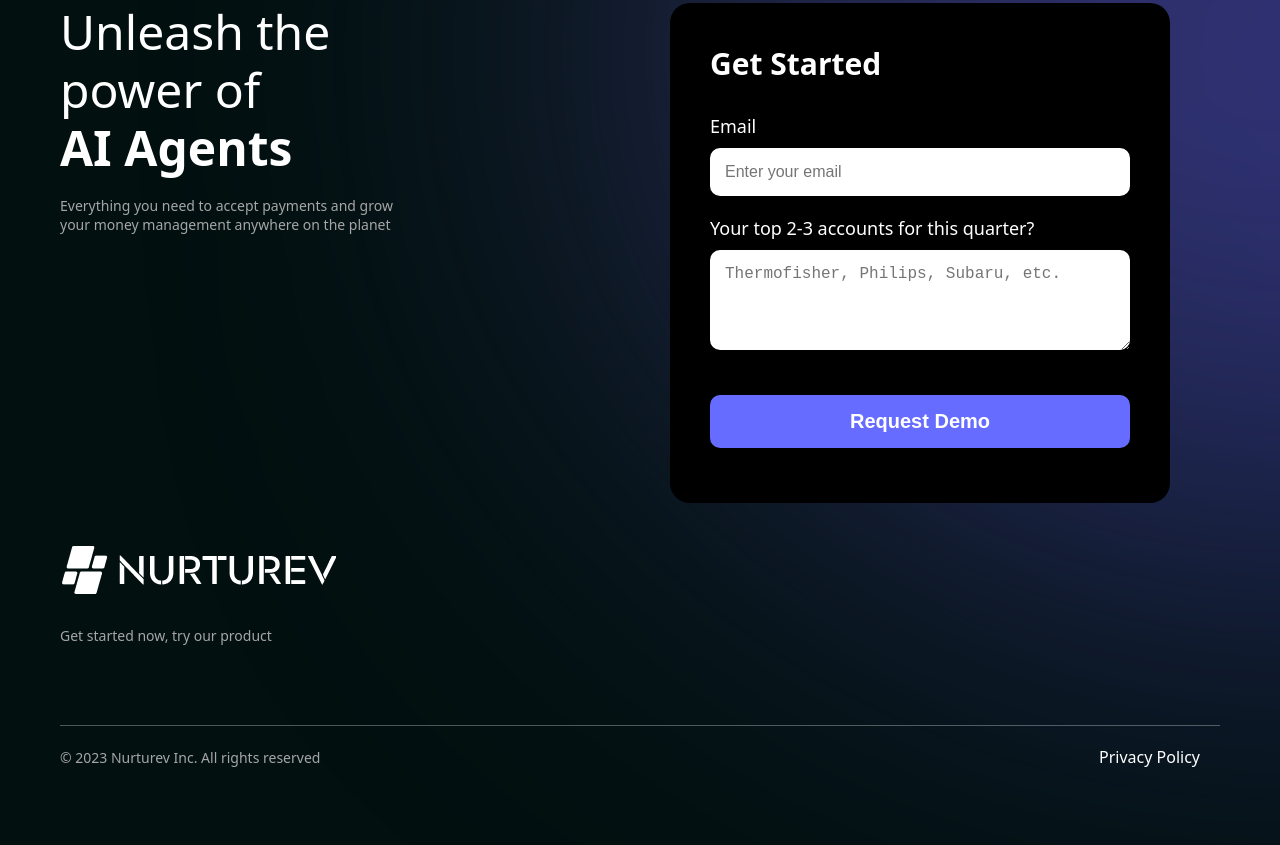
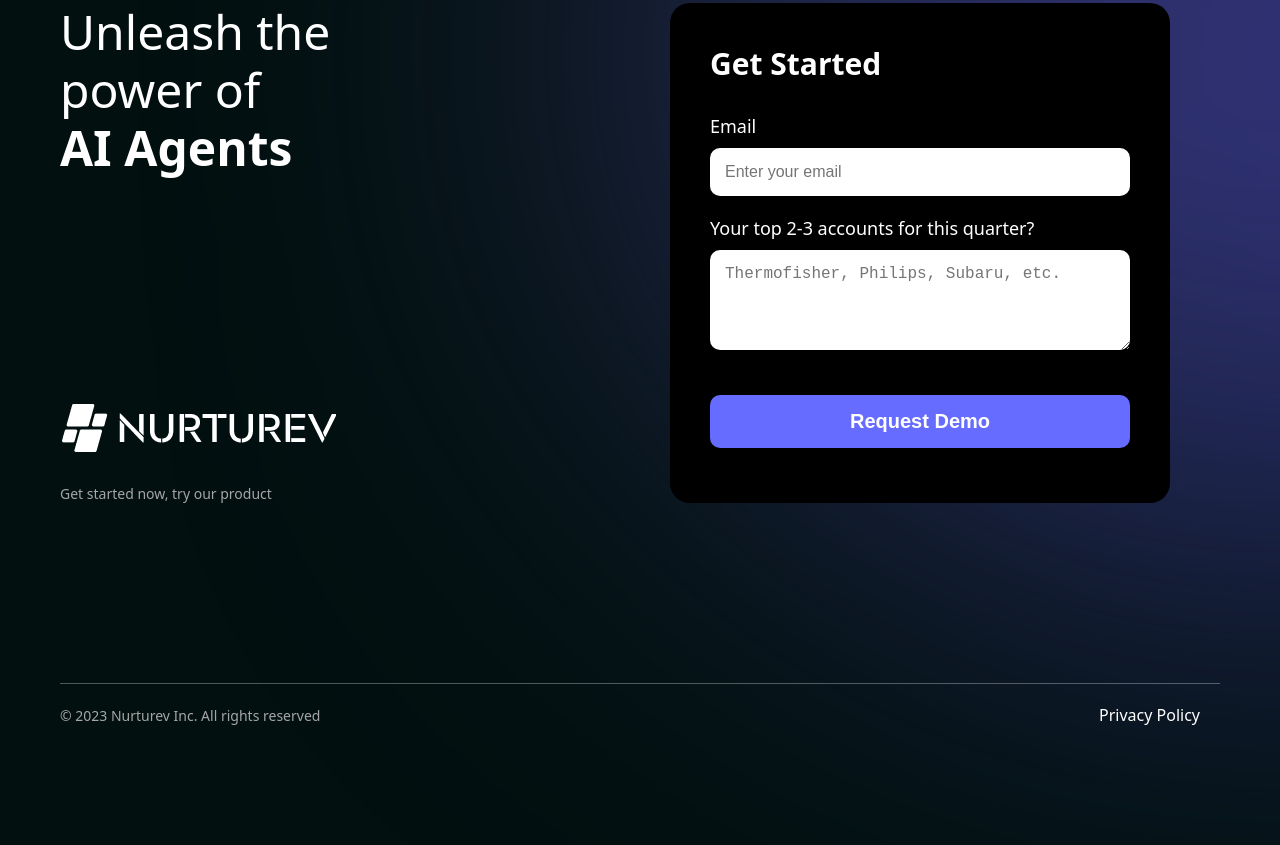
Before and after one commit to nurturev/nv_webpage, a website built with Vite: page index.html in a window 1280 px wide. Shown: the part 4516-5361 px from the top of the page. Built offline with nearby package versions, Linux system fonts and the light colour scheme.

Commit message:
Fix: Ui bugs

```diff
--- a/index.html
+++ b/index.html
@@ -176,7 +176,6 @@
                 <div class="left-column">
                     <div class="hero-content1">
                         <h2>Unleash the <br> power of <br><b>AI Agents</b></h2>
-                        <p>Everything you need to accept payments and grow<br> your money management anywhere on the planet</p>
                     </div>
                     <div class="tagline2">
                         <div class="logo-section">
--- a/src/styles/styles.css
+++ b/src/styles/styles.css
@@ -382,7 +382,7 @@ body {
 }
 
 .tagline2 {
-  margin-top: 240px;
+  margin-top: 120px;
 }
 
 .gradient-overlays {
@@ -537,7 +537,7 @@ body {
   display: flex;
   justify-content: space-between;
   align-items: center;
-  margin-top: 80px;
+  margin-top: 180px;
   padding-top: 20px;
   border-top: 1px solid rgba(255, 255, 255, 0.3);
 }
```
Also changed, not shown: privacy-policy.html (+0 -1 lines), public/favicon.png.
